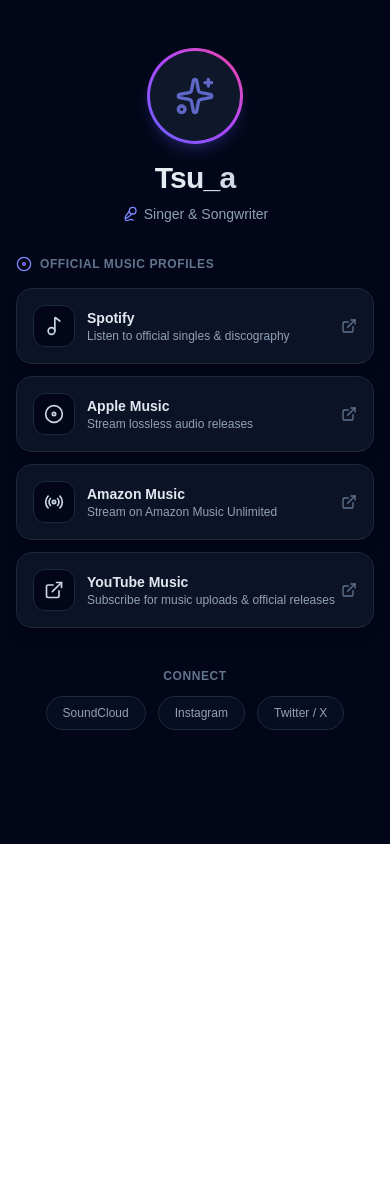
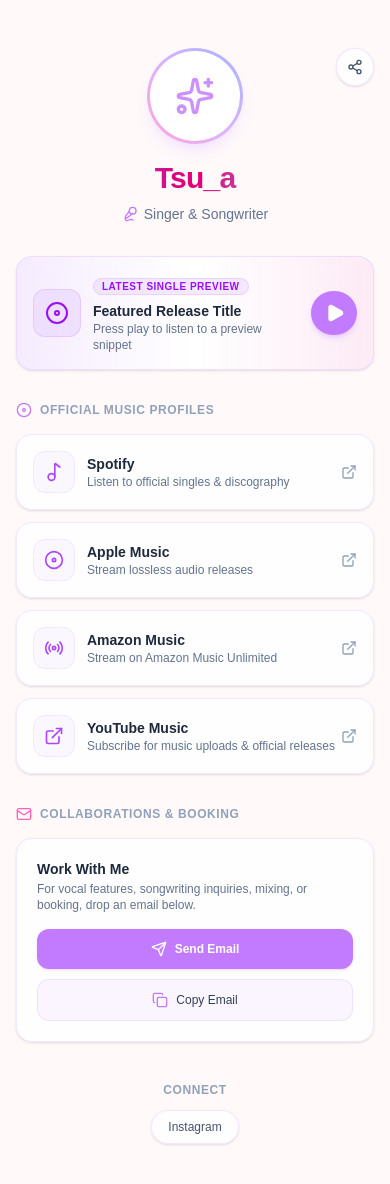
Before and after one commit to sunditushar/Tsu_a_Website, a Next.js app: page / in a window 390 px wide. Shown: the top 1184 px of the page. Before the commit the page ends 844 px from the top, so only its background shows below. Built offline with nearby package versions, Linux system fonts and the light colour scheme.

Commit message:
Updated theme to light pastel palette

```diff
--- a/app/page.tsx
+++ b/app/page.tsx
@@ -1,8 +1,24 @@
 "use client";
 
-import React from "react";
-import { motion, Variants } from "framer-motion";
-import { Disc, Sparkles, ExternalLink, Music2, Radio, Mic2 } from "lucide-react";
+import React, { useState, useRef } from "react";
+import { motion, Variants, AnimatePresence } from "framer-motion";
+import {
+  Disc,
+  Sparkles,
+  ExternalLink,
+  Music2,
+  Radio,
+  Mic2,
+  Play,
+  Pause,
+  Share2,
+  Check,
+  Volume2,
+  VolumeX,
+  Mail,
+  Copy,
+  Send,
+} from "lucide-react";
 
 const containerVariants: Variants = {
   hidden: { opacity: 0 },
@@ -29,8 +45,52 @@
 };
 
 export default function TsuAWebsite() {
+  const [isPlaying, setIsPlaying] = useState(false);
+  const [isMuted, setIsMuted] = useState(false);
+  const [copiedShare, setCopiedShare] = useState(false);
+  const [copiedEmail, setCopiedEmail] = useState(false);
+
+  const contactEmail = "your.email@example.com"; // Replace with your actual email address
+
+  const audioRef = useRef<HTMLAudioElement | null>(null);
+
+  const togglePlay = () => {
+    if (!audioRef.current) return;
+    if (isPlaying) {
+      audioRef.current.pause();
+    } else {
+      audioRef.current.play();
+    }
+    setIsPlaying(!isPlaying);
+  };
+
+  const toggleMute = () => {
+    if (!audioRef.current) return;
+    audioRef.current.muted = !isMuted;
+    setIsMuted(!isMuted);
+  };
+
+  const handleShare = () => {
+    navigator.clipboard.writeText(window.location.href);
+    setCopiedShare(true);
+    setTimeout(() => setCopiedShare(false), 2000);
+  };
+
+  const handleCopyEmail = () => {
+    navigator.clipboard.writeText(contactEmail);
+    setCopiedEmail(true);
+    setTimeout(() => setCopiedEmail(false), 2000);
+  };
+
   return (
-    <main className="min-h-screen bg-slate-950 text-slate-100 selection:bg-indigo-500 selection:text-white px-4 py-12 md:py-20 flex justify-center">
+    <main className="min-h-screen bg-rose-50/40 text-slate-800 selection:bg-pink-200 selection:text-slate-900 px-4 py-12 md:py-20 flex justify-center pb-28">
+      {/* Hidden Audio Element for Snippet Preview */}
+      <audio
+        ref={audioRef}
+        src="https://www.soundhelix.com/examples/mp3/SoundHelix-Song-1.mp3"
+        onEnded={() => setIsPlaying(false)}
+      />
+
       <motion.div
         className="w-full max-w-2xl space-y-8"
         variants={containerVariants}
@@ -38,30 +98,67 @@
         animate="visible"
       >
         {/* HERO SECTION */}
-        <motion.section variants={itemVariants} className="text-center space-y-4">
+        <motion.section variants={itemVariants} className="text-center space-y-4 relative">
+          {/* Quick Share Button */}
+          <motion.button
+            whileHover={{ scale: 1.05 }}
+            whileTap={{ scale: 0.95 }}
+            onClick={handleShare}
+            className="absolute right-0 top-0 p-2.5 rounded-full bg-white/80 border border-purple-200/60 text-slate-600 hover:text-purple-600 shadow-sm transition-colors flex items-center gap-1.5 text-xs font-medium backdrop-blur-sm"
+            title="Share Profile"
+          >
+            {copiedShare ? <Check className="w-4 h-4 text-emerald-500" /> : <Share2 className="w-4 h-4" />}
+            <span className="hidden sm:inline">{copiedShare ? "Copied!" : "Share"}</span>
+          </motion.button>
+
           <div className="relative inline-block">
-            <div className="w-24 h-24 md:w-28 md:h-28 rounded-full bg-gradient-to-tr from-indigo-500 via-purple-500 to-pink-500 p-[3px] shadow-lg shadow-indigo-500/20">
-              <div className="w-full h-full rounded-full bg-slate-900 flex items-center justify-center overflow-hidden">
-                {/* To use your own photo, place avatar.png in public/ and uncomment line below: */}
-                {/* <img src="/avatar.png" alt="Tsu_a" className="w-full h-full object-cover" /> */}
-                <Sparkles className="w-10 h-10 text-indigo-400 animate-pulse" />
+            <div className="w-24 h-24 md:w-28 md:h-28 rounded-full bg-gradient-to-tr from-pink-300 via-purple-300 to-indigo-300 p-[3px] shadow-lg shadow-purple-200/50">
+              <div className="w-full h-full rounded-full bg-white flex items-center justify-center overflow-hidden">
+                <Sparkles className="w-10 h-10 text-purple-400 animate-pulse" />
               </div>
             </div>
           </div>
           <div className="space-y-2">
-            <h1 className="text-3xl md:text-4xl font-bold tracking-tight bg-gradient-to-r from-white via-slate-200 to-slate-400 bg-clip-text text-transparent">
+            <h1 className="text-3xl md:text-4xl font-bold tracking-tight bg-gradient-to-r from-purple-700 via-pink-600 to-indigo-600 bg-clip-text text-transparent">
               Tsu_a
             </h1>
-            <p className="text-slate-400 text-sm md:text-base max-w-md mx-auto flex items-center justify-center gap-1.5">
-              <Mic2 className="w-4 h-4 text-indigo-400" /> Singer & Songwriter
+            <p className="text-slate-500 text-sm md:text-base max-w-md mx-auto flex items-center justify-center gap-1.5 font-medium">
+              <Mic2 className="w-4 h-4 text-purple-400" /> Singer & Songwriter
             </p>
+          </div>
+        </motion.section>
+
+        {/* LATEST RELEASE SPOTLIGHT CARD */}
+        <motion.section variants={itemVariants}>
+          <div className="p-4 rounded-2xl bg-gradient-to-r from-purple-100/80 via-white to-pink-100/80 border border-purple-200/70 shadow-sm backdrop-blur-sm flex items-center justify-between gap-4">
+            <div className="flex items-center gap-3">
+              <div className="w-12 h-12 rounded-xl bg-purple-200/60 border border-purple-300/50 flex items-center justify-center text-purple-600 shrink-0">
+                <Disc className={`w-6 h-6 ${isPlaying ? "animate-spin" : ""}`} />
+              </div>
+              <div>
+                <span className="text-[10px] uppercase font-bold tracking-wider text-purple-600 bg-purple-200/50 px-2 py-0.5 rounded-full border border-purple-300/40">
+                  Latest Single Preview
+                </span>
+                <h3 className="text-sm font-semibold text-slate-800 mt-1">Featured Release Title</h3>
+                <p className="text-xs text-slate-500">Press play to listen to a preview snippet</p>
+              </div>
+            </div>
+
+            <motion.button
+              whileHover={{ scale: 1.05 }}
+              whileTap={{ scale: 0.95 }}
+              onClick={togglePlay}
+              className="p-3 rounded-full bg-purple-400 hover:bg-purple-500 text-white shadow-md shadow-purple-300/50 shrink-0 transition-colors"
+            >
+              {isPlaying ? <Pause className="w-5 h-5 fill-current" /> : <Play className="w-5 h-5 fill-current ml-0.5" />}
+            </motion.button>
           </div>
         </motion.section>
 
         {/* ARTIST MUSIC PROFILES */}
         <motion.section variants={itemVariants} className="space-y-4">
-          <h2 className="text-xs uppercase font-semibold tracking-wider text-slate-500 flex items-center gap-2">
-            <Disc className="w-4 h-4 text-indigo-400" /> Official Music Profiles
+          <h2 className="text-xs uppercase font-semibold tracking-wider text-slate-400 flex items-center gap-2">
+            <Disc className="w-4 h-4 text-purple-400" /> Official Music Profiles
           </h2>
 
           <div className="grid gap-3">
@@ -70,32 +167,28 @@
                 platform: "Spotify",
                 url: "https://open.spotify.com/artist/7w53gbB814NivmsMnnGoBw?si=FW4SqDw4QxWoZ6ux9uhE4Q",
                 desc: "Listen to official singles & discography",
-                badge: "Spotify",
-                color: "hover:border-green-500/50 hover:bg-green-500/10 text-green-400",
+                color: "hover:border-emerald-300 hover:bg-emerald-50/60 text-emerald-600",
                 icon: Music2,
               },
               {
                 platform: "Apple Music",
                 url: "https://music.apple.com/in/artist/tsu-a/6793347338",
                 desc: "Stream lossless audio releases",
-                badge: "Apple Music",
-                color: "hover:border-pink-500/50 hover:bg-pink-500/10 text-pink-400",
+                color: "hover:border-rose-300 hover:bg-rose-50/60 text-rose-500",
                 icon: Disc,
               },
               {
                 platform: "Amazon Music",
                 url: "https://music.amazon.in/artists/B0H9XF96Q1/tsu-a",
                 desc: "Stream on Amazon Music Unlimited",
-                badge: "Amazon Music",
-                color: "hover:border-cyan-500/50 hover:bg-cyan-500/10 text-cyan-400",
+                color: "hover:border-sky-300 hover:bg-sky-50/60 text-sky-600",
                 icon: Radio,
               },
               {
                 platform: "YouTube Music",
                 url: "https://music.youtube.com/@tusharsundi",
                 desc: "Subscribe for music uploads & official releases",
-                badge: "YouTube",
-                color: "hover:border-red-500/50 hover:bg-red-500/10 text-red-400",
+                color: "hover:border-amber-300 hover:bg-amber-50/60 text-amber-600",
                 icon: ExternalLink,
               },
             ].map((item, idx) => (
@@ -106,35 +199,66 @@
                 rel="noopener noreferrer"
                 whileHover={{ scale: 1.01, y: -2 }}
                 whileTap={{ scale: 0.99 }}
-                className={`p-4 rounded-2xl bg-slate-900/80 border border-slate-800 shadow-lg backdrop-blur-sm flex items-center justify-between transition-all group ${item.color}`}
+                className={`p-4 rounded-2xl bg-white/90 border border-purple-100 shadow-sm flex items-center justify-between transition-all group ${item.color}`}
               >
                 <div className="flex items-center gap-3">
-                  <div className="p-2.5 rounded-xl bg-slate-950 border border-slate-800 text-slate-300 group-hover:text-white transition-colors">
+                  <div className="p-2.5 rounded-xl bg-purple-50/80 border border-purple-100 text-purple-500 group-hover:scale-105 transition-all">
                     <item.icon className="w-5 h-5" />
                   </div>
                   <div>
-                    <h3 className="text-sm font-semibold text-slate-200 group-hover:text-white transition-colors">
+                    <h3 className="text-sm font-semibold text-slate-800 transition-colors">
                       {item.platform}
                     </h3>
-                    <p className="text-xs text-slate-400">{item.desc}</p>
+                    <p className="text-xs text-slate-500">{item.desc}</p>
                   </div>
                 </div>
-                <ExternalLink className="w-4 h-4 text-slate-500 group-hover:text-slate-200 transition-colors" />
+                <ExternalLink className="w-4 h-4 text-slate-400 group-hover:text-slate-600 transition-colors" />
               </motion.a>
             ))}
           </div>
         </motion.section>
 
+        {/* COLLABORATIONS & INQUIRIES SECTION */}
+        <motion.section variants={itemVariants} className="space-y-4">
+          <h2 className="text-xs uppercase font-semibold tracking-wider text-slate-400 flex items-center gap-2">
+            <Mail className="w-4 h-4 text-pink-400" /> Collaborations & Booking
+          </h2>
+
+          <div className="p-5 rounded-2xl bg-white/90 border border-purple-100 shadow-sm space-y-4">
+            <div>
+              <h3 className="text-sm font-semibold text-slate-800">Work With Me</h3>
+              <p className="text-xs text-slate-500 mt-0.5">
+                For vocal features, songwriting inquiries, mixing, or booking, drop an email below.
+              </p>
+            </div>
+
+            <div className="flex flex-col sm:flex-row items-center gap-2.5">
+              <a
+                href={`mailto:${contactEmail}?subject=Collaboration%20Inquiry%20-%20Tsu_a`}
+                className="w-full sm:w-auto flex-1 px-4 py-3 rounded-xl bg-purple-400 hover:bg-purple-500 text-white text-xs font-semibold flex items-center justify-center gap-2 transition-colors shadow-sm shadow-purple-300/40"
+              >
+                <Send className="w-4 h-4" /> Send Email
+              </a>
+
+              <button
+                onClick={handleCopyEmail}
+                className="w-full sm:w-auto px-4 py-3 rounded-xl bg-purple-50 hover:bg-purple-100/70 border border-purple-200/60 text-slate-700 text-xs font-medium flex items-center justify-center gap-2 transition-colors"
+              >
+                {copiedEmail ? <Check className="w-4 h-4 text-emerald-500" /> : <Copy className="w-4 h-4 text-purple-400" />}
+                {copiedEmail ? "Email Copied!" : "Copy Email"}
+              </button>
+            </div>
+          </div>
+        </motion.section>
+
         {/* SOCIAL & COMMUNITY LINKS */}
         <motion.section variants={itemVariants} className="pt-2">
-          <h2 className="text-xs uppercase font-semibold tracking-wider text-slate-500 text-center mb-3">
+          <h2 className="text-xs uppercase font-semibold tracking-wider text-slate-400 text-center mb-3">
             Connect
           </h2>
           <div className="flex flex-wrap justify-center gap-3">
             {[
-              { name: "SoundCloud", url: "https://soundcloud.com/YOUR_HANDLE", color: "hover:border-orange-500/50 hover:text-orange-400" },
-              { name: "Instagram", url: "https://instagram.com/YOUR_HANDLE", color: "hover:border-pink-500/50 hover:text-pink-400" },
-              { name: "Twitter / X", url: "https://x.com/YOUR_HANDLE", color: "hover:border-sky-500/50 hover:text-sky-400" },
+              { name: "Instagram", url: "https://instagram.com/tusharsundi", color: "hover:border-pink-300 hover:text-pink-600 hover:bg-pink-50/50" },
             ].map((platform) => (
               <motion.a
                 key={platform.name}
@@ -143,7 +267,7 @@
                 rel="noopener noreferrer"
                 whileHover={{ y: -2 }}
                 whileTap={{ scale: 0.98 }}
-                className={`px-4 py-2 rounded-full border border-slate-800 bg-slate-900/50 text-xs font-medium text-slate-400 transition-colors ${platform.color}`}
+                className={`px-4 py-2 rounded-full border border-purple-100 bg-white/80 text-xs font-medium text-slate-600 shadow-sm transition-colors ${platform.color}`}
               >
                 {platform.name}
               </motion.a>
@@ -151,6 +275,43 @@
           </div>
         </motion.section>
       </motion.div>
+
+      {/* STICKY BOTTOM AUDIO CONTROL BAR */}
+      <AnimatePresence>
+        {isPlaying && (
+          <motion.div
+            initial={{ y: 80, opacity: 0 }}
+            animate={{ y: 0, opacity: 1 }}
+            exit={{ y: 80, opacity: 0 }}
+            className="fixed bottom-4 left-1/2 -translate-x-1/2 w-[90%] max-w-md bg-white/95 border border-purple-200/80 p-3 rounded-2xl shadow-xl backdrop-blur-md flex items-center justify-between gap-3 z-50"
+          >
+            <div className="flex items-center gap-3 overflow-hidden">
+              <div className="w-9 h-9 rounded-lg bg-purple-100 border border-purple-200 flex items-center justify-center text-purple-600 shrink-0">
+                <Music2 className="w-5 h-5 animate-bounce" />
+              </div>
+              <div className="truncate">
+                <p className="text-xs font-semibold text-slate-800 truncate">Now Playing Snippet</p>
+                <p className="text-[10px] text-slate-500 truncate">Tsu_a - Featured Single</p>
+              </div>
+            </div>
+
+            <div className="flex items-center gap-2 shrink-0">
+              <button
+                onClick={toggleMute}
+                className="p-2 rounded-lg text-slate-500 hover:text-slate-800 transition-colors"
+              >
+                {isMuted ? <VolumeX className="w-4 h-4 text-rose-400" /> : <Volume2 className="w-4 h-4" />}
+              </button>
+              <button
+                onClick={togglePlay}
+                className="p-2 rounded-lg bg-purple-400 text-white shadow-md shadow-purple-300/50"
+              >
+                <Pause className="w-4 h-4 fill-current" />
+              </button>
+            </div>
+          </motion.div>
+        )}
+      </AnimatePresence>
     </main>
   );
 }
```
